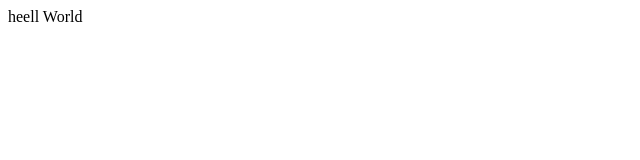
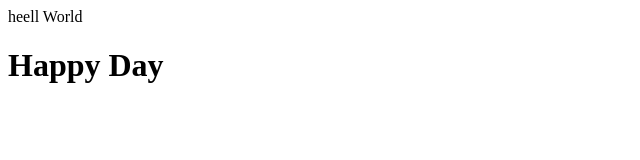
Before and after one commit to phukie/demo-repo, a plain HTML site: page index.html in a window 1280 px wide. Shown: the whole page, without its empty margins (0-640 px from the left). Drawn offline with Linux system fonts and the light colour scheme.

Commit message:
updated README.md and index.html
description

```diff
--- a/index.html
+++ b/index.html
@@ -1 +1,2 @@
 <div>heell World</div>
+<h1> Happy Day</h1>
```
Also changed, not shown: 1 other file.
